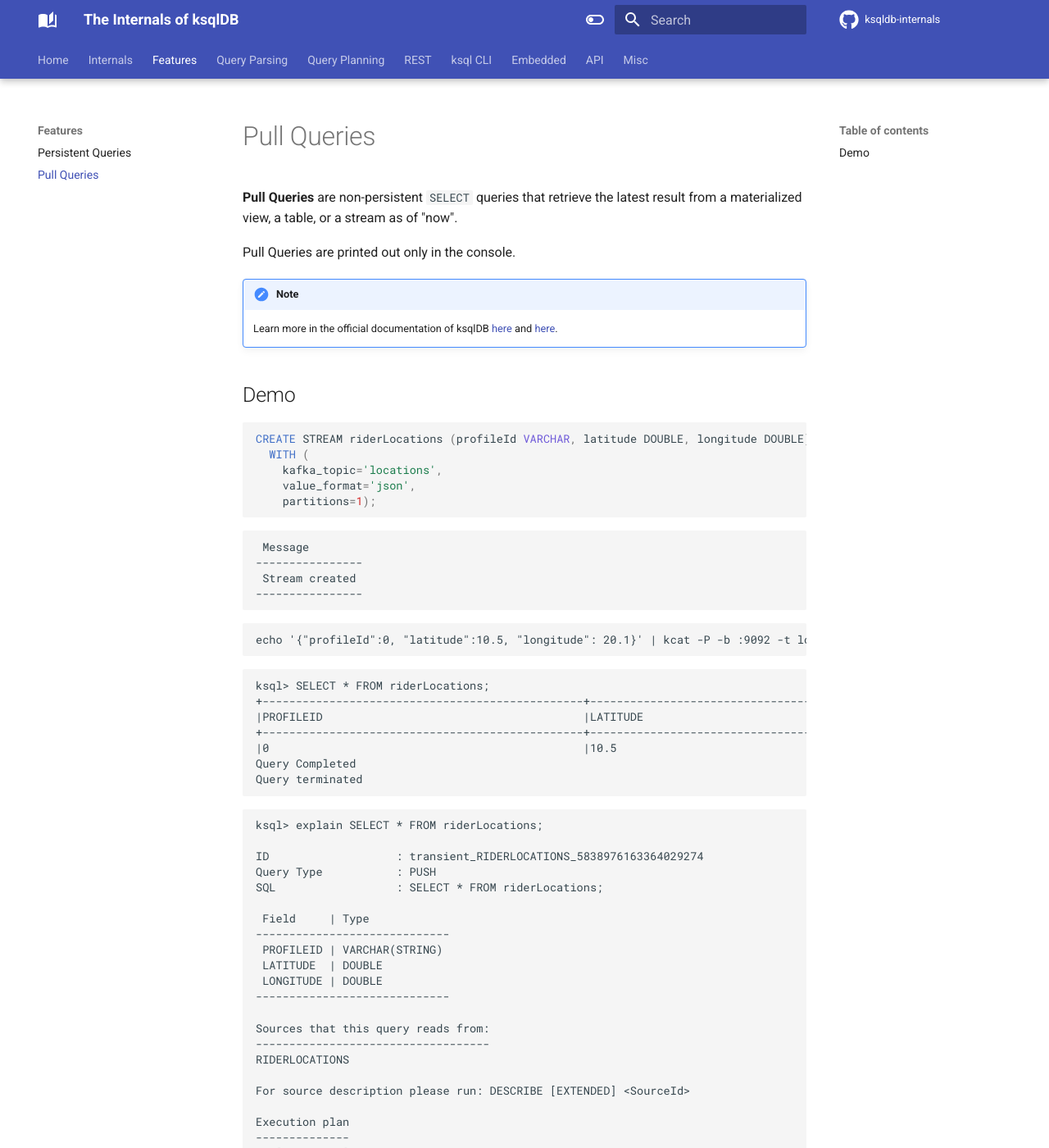
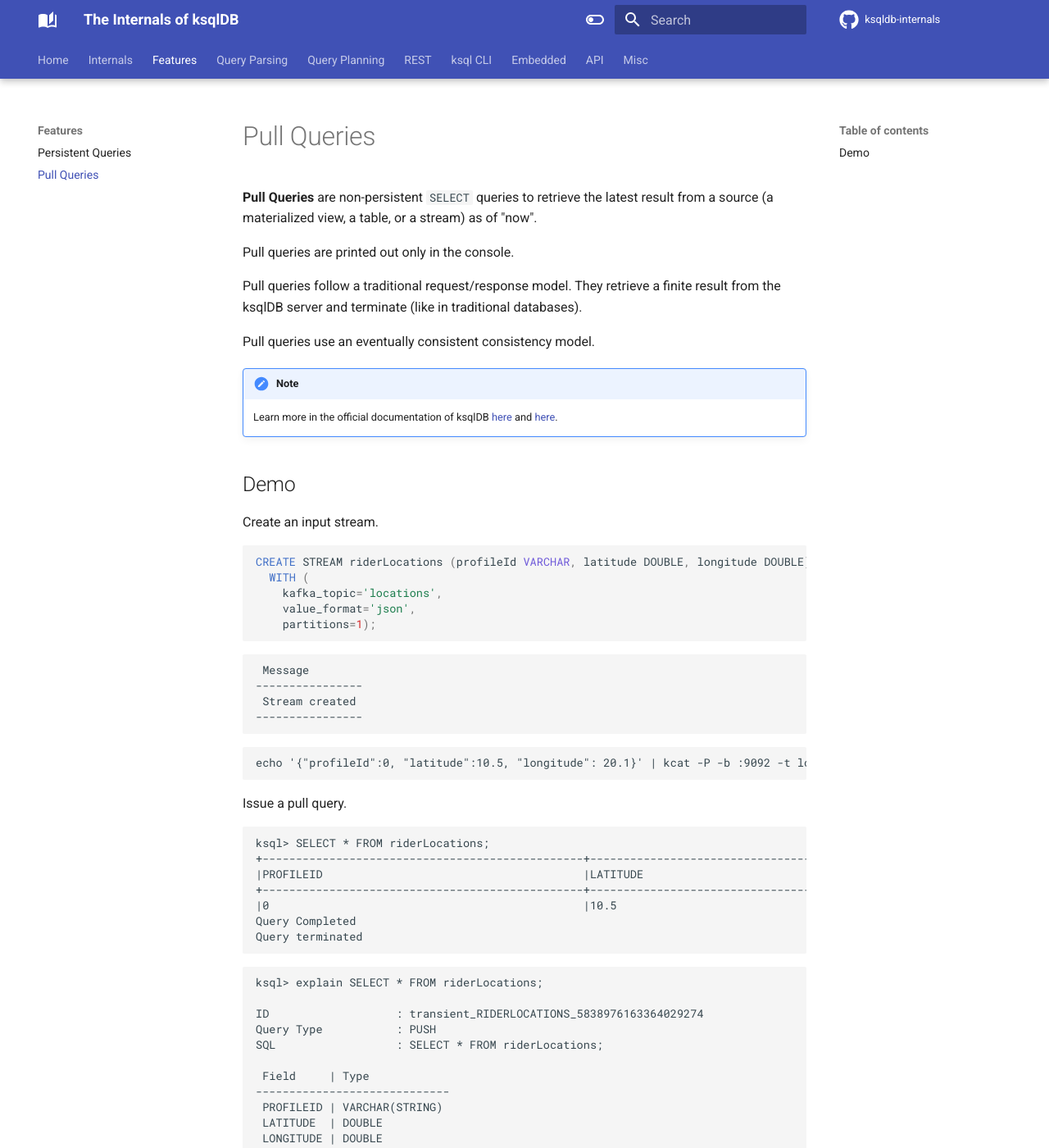
Before and after one commit to japila-books/ksqldb-internals, an MkDocs documentation site: the page built from docs/pull-queries.md, in a window 1280 px wide and 1400 px high. Shown: the whole window at 82% size. Built offline with MkDocs 1.6.1 and Material for MkDocs 9.7.7, drawn with Linux system fonts in a browser that asks for light colours; comment, search, counter and statistics services are not loaded.

Commit message:
Pull queries + CommandStore

````diff
--- a/docs/pull-queries.md
+++ b/docs/pull-queries.md
@@ -1,13 +1,19 @@
 # Pull Queries
 
-**Pull Queries** are non-persistent `SELECT` queries that retrieve the latest result from a materialized view, a table, or a stream as of "now".
+**Pull Queries** are non-persistent `SELECT` queries to retrieve the latest result from a source (a materialized view, a table, or a stream) as of "now".
 
-Pull Queries are printed out only in the console.
+Pull queries are printed out only in the console.
+
+Pull queries follow a traditional request/response model. They retrieve a finite result from the ksqlDB server and terminate (like in traditional databases).
+
+Pull queries use an eventually consistent consistency model.
 
 !!! note
     Learn more in the official documentation of ksqlDB [here](https://docs.ksqldb.io/en/latest/developer-guide/ksqldb-reference/select-pull-query/) and [here](https://docs.ksqldb.io/en/latest/concepts/queries/#pull).
 
 ## Demo
+
+Create an input stream.
 
 ```sql
 CREATE STREAM riderLocations (profileId VARCHAR, latitude DOUBLE, longitude DOUBLE)
@@ -27,6 +33,8 @@ CREATE STREAM riderLocations (profileId VARCHAR, latitude DOUBLE, longitude DOUB
 ```text
 echo '{"profileId":0, "latitude":10.5, "longitude": 20.1}' | kcat -P -b :9092 -t locations
 ```
+
+Issue a pull query.
 
 ```text
 ksql> SELECT * FROM riderLocations;
--- a/mkdocs.yml
+++ b/mkdocs.yml
@@ -280,3 +280,4 @@ nav:
   - Misc:
     - Debugging ksqlDB: debugging.md
     - Logging: logging.md
+    - KsqlInternalTopicUtils: KsqlInternalTopicUtils.md
````
Also changed, not shown: docs/KsqlInternalTopicUtils.md (added, +20 -0 lines), docs/rest/CommandStore.md (+29 -6 lines), docs/rest/KsqlRestApplication.md (+5 -1 lines).
